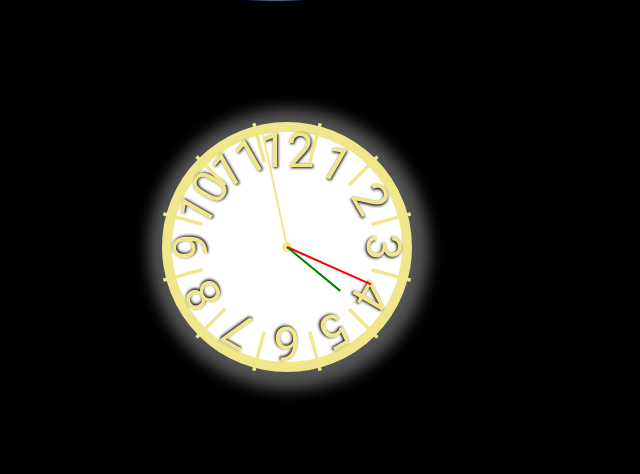
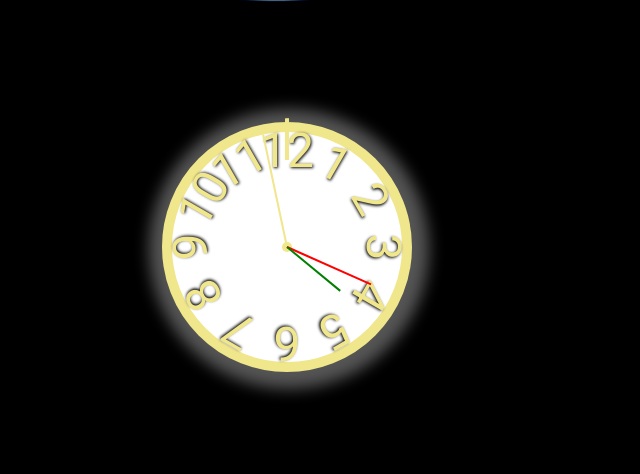
Before and after one commit to MaksimPalamarchuk/Falcon, a plain HTML site: page index.html in a window 1280 px wide. Shown: the part 1512-1986 px from the top of the page, without its empty margins (353-993 px from the left). Drawn offline with Linux system fonts and the light colour scheme.

Commit message:
виправив помилку

```diff
--- a/index.html
+++ b/index.html
@@ -77,18 +77,18 @@
         <div class="number">10</div>
         <div class="number">11</div>
         <div class="number">12</div>
-        <div class="line">|</div>
-        <div class="line">|</div>
-        <div class="line">|</div>
-        <div class="line">|</div>
-        <div class="line">|</div>
-        <div class="line">|</div>
-        <div class="line">|</div>
-        <div class="line">|</div>
-        <div class="line">|</div>
-        <div class="line">|</div>
-        <div class="line">|</div>
-        <div class="line">|</div>
+        <div class="line-clock">|</div>
+        <div class="line-clock">|</div>
+        <div class="line-clock">|</div>
+        <div class="line-clock">|</div>
+        <div class="line-clock">|</div>
+        <div class="line-clock">|</div>
+        <div class="line-clock">|</div>
+        <div class="line-clock">|</div>
+        <div class="line-clock">|</div>
+        <div class="line-clock">|</div>
+        <div class="line-clock">|</div>
+        <div class="line-clock">|</div>
         <div class="center"></div>
         <div class="sec"></div>
         <div class="min"></div>
--- a/style.css
+++ b/style.css
@@ -651,7 +651,7 @@ body {
 }
 
 .number,
-.line {
+.line-clock {
     display: flex;
     justify-content: center;
     width: 250px;
@@ -663,7 +663,7 @@ body {
     text-shadow: 1px 1px 3px black;
 }
 
-.line {
+.line-clock {
     line-height: 30px;
     text-shadow: none;
 }
@@ -1300,6 +1300,7 @@ body {
         border-width: 1px;
         margin: 6px 719px;
         align-items: center;
+
     }
 
     .main-section {
```
